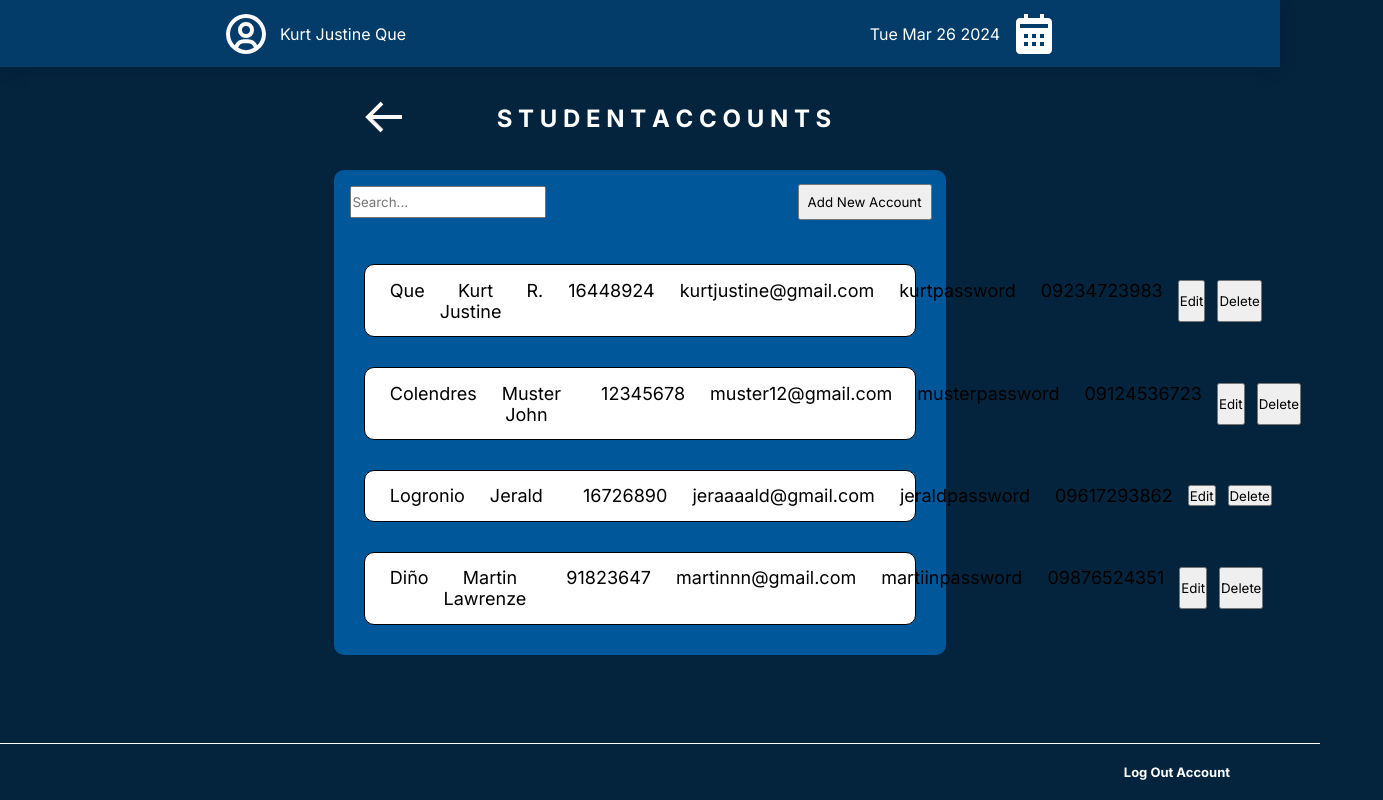
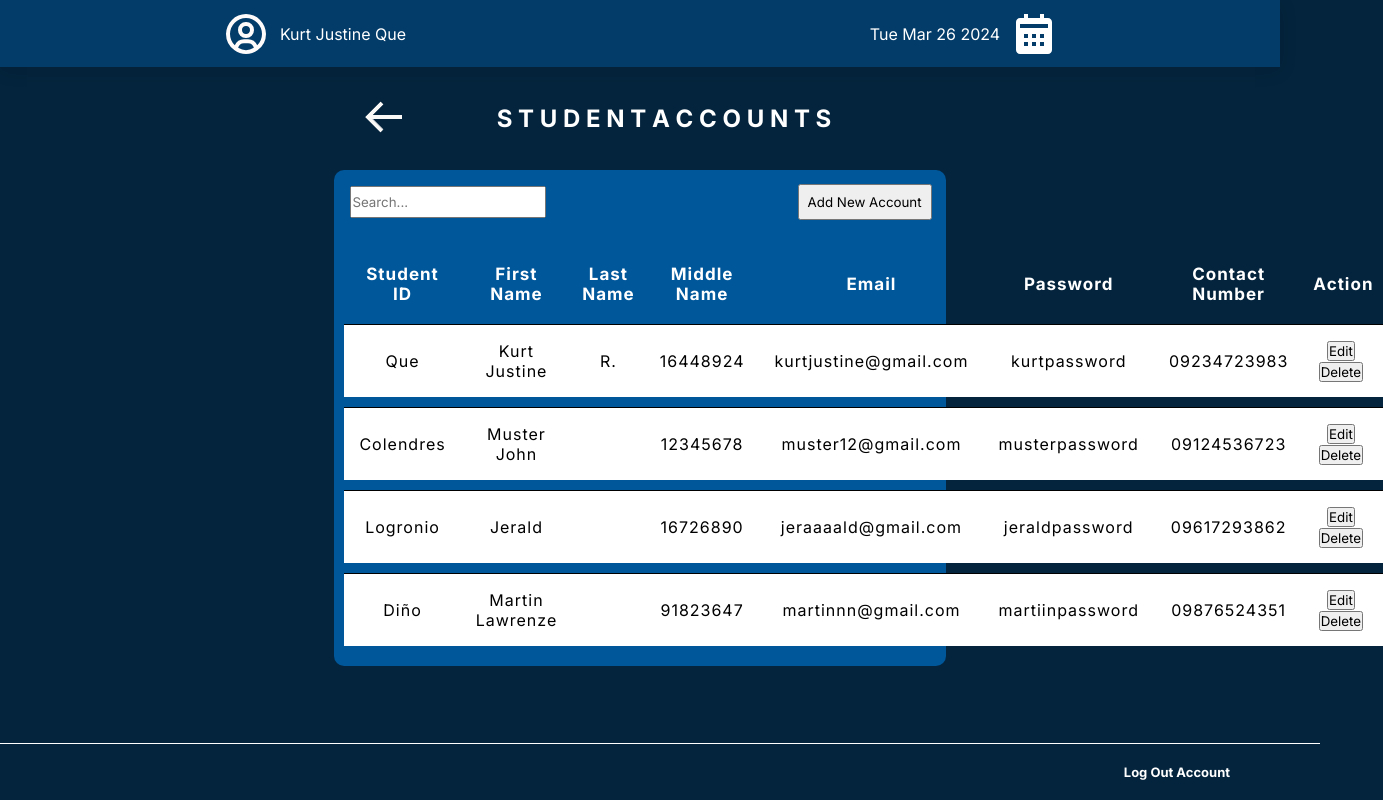
Before and after one commit to KurtJQ/ACM-CBS, a React (Vite) app: page /studentaccounts in a window 1280 px wide. Shown: the whole page, 1383 px wide, since content can reach past the window. Built offline with nearby package versions, Linux system fonts and the light colour scheme.

Commit message:
student accounts and new accounts

```diff
--- a/src/components/pages/StudentAccounts.css
+++ b/src/components/pages/StudentAccounts.css
@@ -37,3 +37,29 @@
 .studentaccounts-header input{
   margin: 16px;
 }
+
+th {
+  padding: 10px;
+  border-collapse: separate;
+  color: white;
+  font-size: 17px;
+}
+
+table {
+  border-collapse: separate;
+  border-spacing: 0 10px; /* Adjust the vertical spacing between rows */
+  margin: 10px;
+  letter-spacing: 1px;
+
+}
+
+td {
+  border-top: 1px solid black; /* Example border */
+  padding: 15px;
+  background-color: white;
+  margin: 10px;
+}
+
+button {
+  margin-right: 5px;
+}
--- a/src/components/pages/StudentAccounts.jsx
+++ b/src/components/pages/StudentAccounts.jsx
@@ -30,22 +30,37 @@ function StudentAccounts() {
             <button>Add New Account</button>
           </Link>
         </div>
-        <div className="studentaccountslist">
-          {list.map((student) => {
-            return (
-              <StudentAccountsList
-                key={student.student_id}
-                firstname={student.first_name}
-                lastname={student.last_name}
-                middlename={student.middle_name}
-                studentid={student.student_id}
-                email={student.email}
-                password={student.password}
-                contactnum={student.contactnum}
-              />
-            );
-          })}
-        </div>
+        <table className="studentaccountslist">
+          <thead>
+            <tr>
+              <th>Student ID</th>
+              <th>First Name</th>
+              <th>Last Name</th>
+              <th>Middle Name</th>
+              <th>Email</th>
+              <th>Password</th>
+              <th>Contact Number</th>
+              <th>Action</th> {/* Added for edit and delete buttons */}
+            </tr>
+          </thead>
+          <tbody>
+            {list.map((student) => (
+              <tr key={student.student_id}>
+                <td>{student.last_name}</td>
+                <td>{student.first_name}</td>
+                <td>{student.middle_name}</td>
+                <td>{student.student_id}</td>
+                <td>{student.email}</td>
+                <td>{student.password}</td>
+                <td>{student.contactnum}</td>
+                <td>
+                  <button>Edit</button>
+                  <button>Delete</button>
+                </td>
+              </tr>
+            ))}
+          </tbody>
+        </table>
       </div>
     </div>
   );
--- a/src/components/pages/StudentAccountsList.css
+++ b/src/components/pages/StudentAccountsList.css
@@ -4,11 +4,12 @@
     background: white;
     border: 1px solid black;
     border-radius: 10px;
-    margin: 30px;
+    margin: 50px;
     padding: 0.9rem;
     gap: 15px;
     font-size: 18px;
-    text-indent: 10px;
+    text-indent: 30px;
+
 }
 
 .studentaccount-items .buttons{
@@ -16,4 +17,5 @@
     flex-direction: row;
     gap: 12px;
     margin-left: auto;
+    padding: 1
 }
--- a/src/components/pages/newaccount.css
+++ b/src/components/pages/newaccount.css
@@ -1,6 +1,7 @@
 .new-account-container{
     margin: 0 20.9rem;
     min-width: 10.2rem;
+    padding: 2vh;
 }
 
 .new-account-header{
@@ -16,7 +17,7 @@
 }
 
 .new-account-main-content .form{
-    padding: 10vh 22vw;
+    padding: 2vh 22vw;
 
 }
 
```
